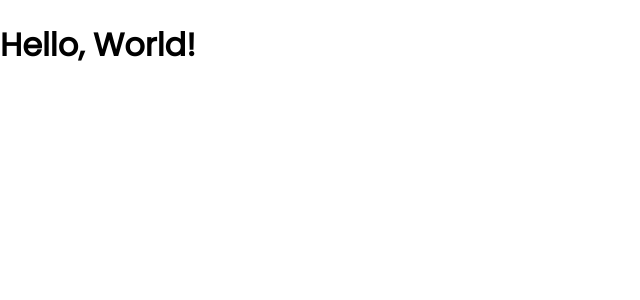
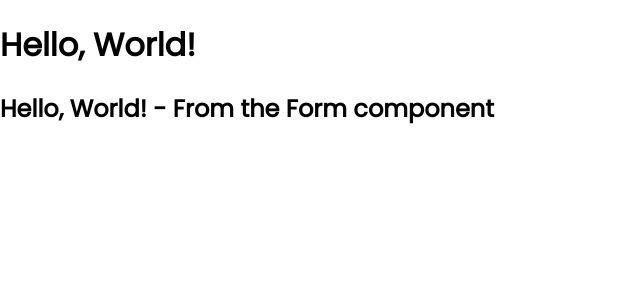
Before and after one commit to TechMilton/FootyNamePicker, a React (Create React App) app: page / in a window 1280 px wide. Shown: the top 300 px of the page, without its empty margins (0-640 px from the left). Built offline with nearby package versions, Linux system fonts and the light colour scheme.

Commit message:
set up basic structure of form.js and imported it to app.js

```diff
--- a/src/App.js
+++ b/src/App.js
@@ -1,9 +1,13 @@
 import React from 'react';
 import './App.css';
+
+//Components import
+import Form from './components/form/form';
 
 const App = () => (
   <>
     <h1>Hello, World!</h1>
+    <Form />
   </>
 );
 
--- a/src/components/form/form.js
+++ b/src/components/form/form.js
@@ -0,0 +1,20 @@
+import React, { useState, useReducer } from "react";
+import initialState from '../../data/initialState';
+
+const Form = () => {
+
+
+
+
+
+
+
+
+
+    return (
+        <h2>Hello, World! - From the Form component</h2>
+    );
+
+}
+
+export default Form;
```
